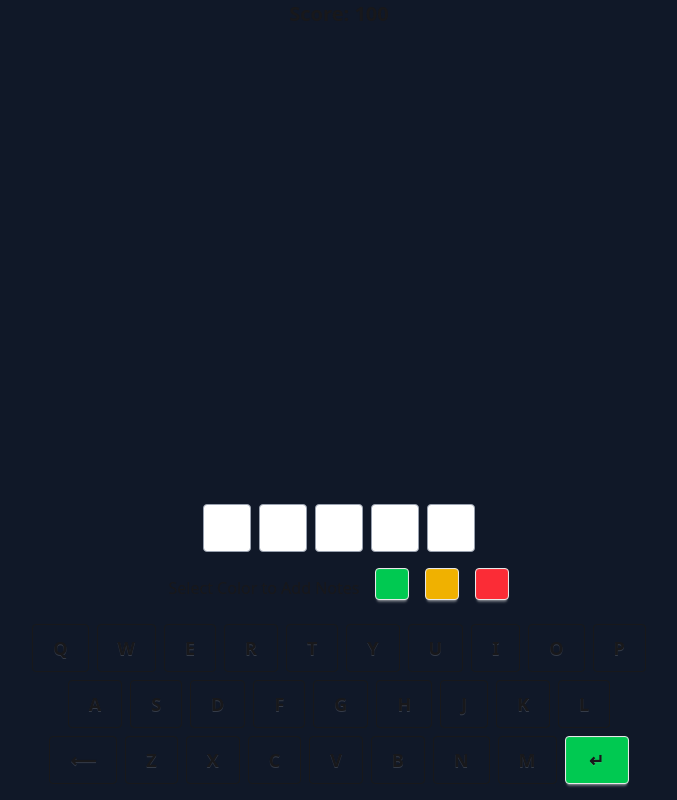
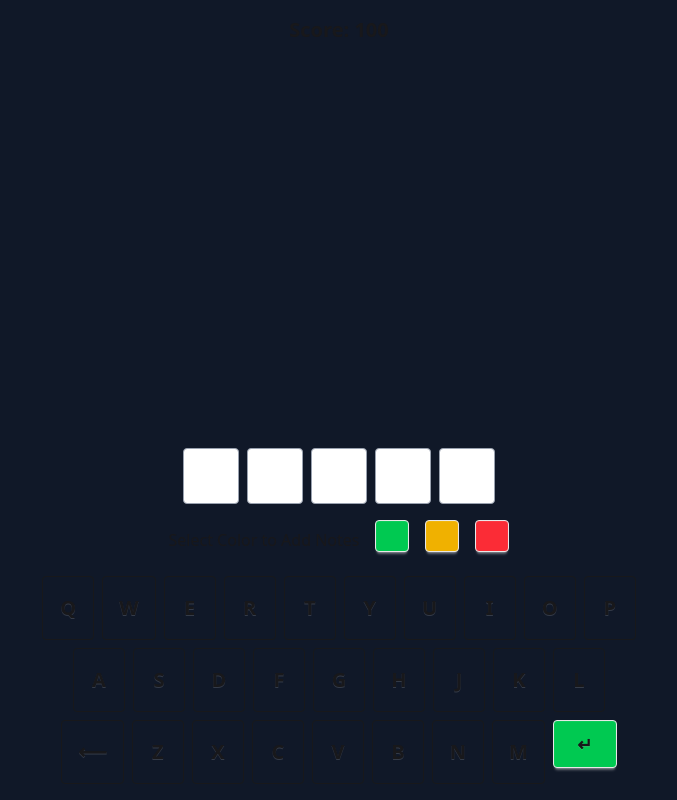
Before and after one commit to dtamez/jotto, a Django app: page / in a window 1280 px wide. Shown: the whole page, without its empty margins (301-978 px from the left). Run offline with Django 5.2, Linux system fonts and the light colour scheme.

Commit message:
Changes to optimize display on phone.

```diff
--- a/jotto/game/templates/base.html
+++ b/jotto/game/templates/base.html
@@ -6,7 +6,8 @@
     <link rel="stylesheet" href="{% static 'css/output.css' %}">
     {% htmx_script %}
   </head>
-  <body hx-headers='{"X-CSRFToken": "{{ csrf_token }}"}'>
+  <body hx-headers='{"X-CSRFToken": "{{ csrf_token }}"}'
+        class="h-[100dvh] overflow-hidden">
     {% block content %}
     {% endblock content %}
   </body>
--- a/jotto/game/templates/game.html
+++ b/jotto/game/templates/game.html
@@ -1,5 +1,5 @@
 <div id="game-root"
-     class="min-h-screen flex flex-col justify-end bg-gray-900 p-4 space-y-4">
+     class="h-full flex flex-col bg-gray-900 p-2 sm:p-4 space-y-2 sm:space-y-4 overflow-hidden">
   <!-- Score Panel -->
   {% include "score.html" %}
   <!-- New Game Panel -->
--- a/jotto/game/templates/guesses.html
+++ b/jotto/game/templates/guesses.html
@@ -1,6 +1,5 @@
 <div id="guess_list"
-     class="flex flex-col space-y-2 overflow-y-auto max-h-[50vh] w-full pb-4 scroll-smooth scrollbar-thin"
-     style="scrollbar-gutter: stable">
+     class="flex-1 flex flex-col-reverse space-y-reverse space-y-2 overflow-y-auto w-full pb-2 sm:pb-4 scroll-smooth scrollbar-thin">
   {% for guess in guesses %}
     <div class="flex items-center justify-between w-full max-w-md mx-auto">
       <!-- Guess Tiles -->
--- a/jotto/game/templates/score.html
+++ b/jotto/game/templates/score.html
@@ -1,4 +1,4 @@
 <div id="score_panel"
-     class="fixed top-0 left-1/2 -translate-x-1/2 text-xl font-bold flex justify-center w-full max-w-md gap-2">
+     class="text-lg sm:text-xl font-bold flex justify-center w-full max-w-md mx-auto gap-2">
   Score: {{ game.score }}
 </div>
--- a/jotto/static/css/output.css
+++ b/jotto/static/css/output.css
@@ -21,8 +21,14 @@
     --container-md: 28rem;
     --text-sm: 0.875rem;
     --text-sm--line-height: calc(1.25 / 0.875);
+    --text-base: 1rem;
+    --text-base--line-height: calc(1.5 / 1);
+    --text-lg: 1.125rem;
+    --text-lg--line-height: calc(1.75 / 1.125);
     --text-xl: 1.25rem;
     --text-xl--line-height: calc(1.75 / 1.25);
+    --text-2xl: 1.5rem;
+    --text-2xl--line-height: calc(2 / 1.5);
     --font-weight-bold: 700;
     --default-transition-duration: 150ms;
     --default-transition-timing-function: cubic-bezier(0.4, 0, 0.2, 1);
@@ -2333,12 +2339,6 @@
   .sticky {
     position: sticky;
   }
-  .top-0 {
-    top: calc(var(--spacing) * 0);
-  }
-  .left-1\/2 {
-    left: calc(1/2 * 100%);
-  }
   .join {
     display: inline-flex;
     align-items: stretch;
@@ -2941,11 +2941,11 @@
   .h-10 {
     height: calc(var(--spacing) * 10);
   }
-  .max-h-\[50vh\] {
-    max-height: 50vh;
-  }
-  .min-h-screen {
-    min-height: 100vh;
+  .h-\[100dvh\] {
+    height: 100dvh;
+  }
+  .h-full {
+    height: 100%;
   }
   .w-16 {
     width: calc(var(--spacing) * 16);
@@ -2956,15 +2956,14 @@
   .max-w-md {
     max-width: var(--container-md);
   }
+  .flex-1 {
+    flex: 1;
+  }
   .shrink {
     flex-shrink: 1;
   }
   .grow {
     flex-grow: 1;
-  }
-  .-translate-x-1\/2 {
-    --tw-translate-x: calc(calc(1/2 * 100%) * -1);
-    translate: var(--tw-translate-x) var(--tw-translate-y);
   }
   .transform {
     transform: var(--tw-rotate-x,) var(--tw-rotate-y,) var(--tw-rotate-z,) var(--tw-skew-x,) var(--tw-skew-y,);
@@ -3027,9 +3026,6 @@
   .justify-center {
     justify-content: center;
   }
-  .justify-end {
-    justify-content: flex-end;
-  }
   .gap-2 {
     gap: calc(var(--spacing) * 2);
   }
@@ -3043,13 +3039,6 @@
       margin-block-end: calc(calc(var(--spacing) * 2) * calc(1 - var(--tw-space-y-reverse)));
     }
   }
-  .space-y-4 {
-    :where(& > :not(:last-child)) {
-      --tw-space-y-reverse: 0;
-      margin-block-start: calc(calc(var(--spacing) * 4) * var(--tw-space-y-reverse));
-      margin-block-end: calc(calc(var(--spacing) * 4) * calc(1 - var(--tw-space-y-reverse)));
-    }
-  }
   .space-y-reverse {
     :where(& > :not(:last-child)) {
       --tw-space-y-reverse: 1;
@@ -3060,14 +3049,11 @@
     text-overflow: ellipsis;
     white-space: nowrap;
   }
-  .overflow-x-scroll {
-    overflow-x: scroll;
+  .overflow-hidden {
+    overflow: hidden;
   }
   .overflow-y-auto {
     overflow-y: auto;
-  }
-  .overflow-y-scroll {
-    overflow-y: scroll;
   }
   .scroll-smooth {
     scroll-behavior: smooth;
@@ -3102,15 +3088,18 @@
   .bg-yellow-500 {
     background-color: var(--color-yellow-500);
   }
+  .p-2 {
+    padding: calc(var(--spacing) * 2);
+  }
   .p-4 {
     padding: calc(var(--spacing) * 4);
   }
-  .pb-4 {
-    padding-bottom: calc(var(--spacing) * 4);
-  }
-  .text-xl {
-    font-size: var(--text-xl);
-    line-height: var(--tw-leading, var(--text-xl--line-height));
+  .pb-2 {
+    padding-bottom: calc(var(--spacing) * 2);
+  }
+  .text-lg {
+    font-size: var(--text-lg);
+    line-height: var(--tw-leading, var(--text-lg--line-height));
   }
   .font-bold {
     --tw-font-weight: var(--font-weight-bold);
@@ -3195,6 +3181,31 @@
     @layer daisyui.l1.l2.l3 {
       --btn-color: var(--color-primary);
       --btn-fg: var(--color-primary-content);
+    }
+  }
+  .sm\:space-y-4 {
+    @media (width >= 40rem) {
+      :where(& > :not(:last-child)) {
+        --tw-space-y-reverse: 0;
+        margin-block-start: calc(calc(var(--spacing) * 4) * var(--tw-space-y-reverse));
+        margin-block-end: calc(calc(var(--spacing) * 4) * calc(1 - var(--tw-space-y-reverse)));
+      }
+    }
+  }
+  .sm\:p-4 {
+    @media (width >= 40rem) {
+      padding: calc(var(--spacing) * 4);
+    }
+  }
+  .sm\:pb-4 {
+    @media (width >= 40rem) {
+      padding-bottom: calc(var(--spacing) * 4);
+    }
+  }
+  .sm\:text-xl {
+    @media (width >= 40rem) {
+      font-size: var(--text-xl);
+      line-height: var(--tw-leading, var(--text-xl--line-height));
     }
   }
 }
@@ -3341,6 +3352,10 @@
       }
     }
   }
+  height: calc(var(--spacing) * 12);
+  min-width: 2.5rem;
+  font-size: var(--text-base);
+  line-height: var(--tw-leading, var(--text-base--line-height));
   @layer daisyui.l1 {
     &:not( .btn-active, :hover, :active:focus, :focus-visible, input:checked:not(.filter .btn), :disabled, [disabled], .btn-disabled ) {
       --btn-shadow: "";
@@ -3359,10 +3374,25 @@
       }
     }
   }
-  @layer daisyui.l1.l2 {
-    --fontsize: 1.125rem;
-    --btn-p: 1.25rem;
-    --size: calc(var(--size-field, 0.25rem) * 12);
+  @media (width >= 40rem) {
+    height: calc(var(--spacing) * 14);
+  }
+  @media (width >= 40rem) {
+    min-width: 3rem;
+  }
+  @media (width >= 40rem) {
+    font-size: var(--text-lg);
+    line-height: var(--tw-leading, var(--text-lg--line-height));
+  }
+  @media (width >= 48rem) {
+    height: calc(var(--spacing) * 16);
+  }
+  @media (width >= 48rem) {
+    min-width: 3.25rem;
+  }
+  @media (width >= 48rem) {
+    font-size: var(--text-xl);
+    line-height: var(--tw-leading, var(--text-xl--line-height));
   }
 }
 .guess {
@@ -3523,11 +3553,31 @@
       }
     }
   }
+  @media (width >= 40rem) {
+    height: calc(var(--spacing) * 12);
+  }
+  @media (width >= 40rem) {
+    width: calc(var(--spacing) * 12);
+  }
+  @media (width >= 40rem) {
+    font-size: var(--text-xl);
+    line-height: var(--tw-leading, var(--text-xl--line-height));
+  }
+  @media (width >= 48rem) {
+    height: calc(var(--spacing) * 14);
+  }
+  @media (width >= 48rem) {
+    width: calc(var(--spacing) * 14);
+  }
+  @media (width >= 48rem) {
+    font-size: var(--text-2xl);
+    line-height: var(--tw-leading, var(--text-2xl--line-height));
+  }
 }
 .tile {
   display: flex;
-  height: calc(var(--spacing) * 12);
-  width: calc(var(--spacing) * 12);
+  height: calc(var(--spacing) * 11);
+  width: calc(var(--spacing) * 11);
   align-items: center;
   justify-content: center;
   border-radius: 0.25rem;
@@ -3535,11 +3585,31 @@
   border-width: 1px;
   border-color: var(--color-gray-400);
   background-color: var(--color-white);
-  font-size: var(--text-xl);
-  line-height: var(--tw-leading, var(--text-xl--line-height));
+  font-size: var(--text-lg);
+  line-height: var(--tw-leading, var(--text-lg--line-height));
   --tw-font-weight: var(--font-weight-bold);
   font-weight: var(--font-weight-bold);
   color: var(--color-gray-800);
+  @media (width >= 40rem) {
+    height: calc(var(--spacing) * 12);
+  }
+  @media (width >= 40rem) {
+    width: calc(var(--spacing) * 12);
+  }
+  @media (width >= 40rem) {
+    font-size: var(--text-xl);
+    line-height: var(--tw-leading, var(--text-xl--line-height));
+  }
+  @media (width >= 48rem) {
+    height: calc(var(--spacing) * 14);
+  }
+  @media (width >= 48rem) {
+    width: calc(var(--spacing) * 14);
+  }
+  @media (width >= 48rem) {
+    font-size: var(--text-2xl);
+    line-height: var(--tw-leading, var(--text-2xl--line-height));
+  }
 }
 .eval {
   @layer daisyui.l1.l2.l3 {
@@ -4086,21 +4178,6 @@
     background-position-x: -115%;
   }
 }
-@property --tw-translate-x {
-  syntax: "*";
-  inherits: false;
-  initial-value: 0;
-}
-@property --tw-translate-y {
-  syntax: "*";
-  inherits: false;
-  initial-value: 0;
-}
-@property --tw-translate-z {
-  syntax: "*";
-  inherits: false;
-  initial-value: 0;
-}
 @property --tw-rotate-x {
   syntax: "*";
   inherits: false;
@@ -4281,9 +4358,6 @@
 @layer properties {
   @supports ((-webkit-hyphens: none) and (not (margin-trim: inline))) or ((-moz-orient: inline) and (not (color:rgb(from red r g b)))) {
     *, ::before, ::after, ::backdrop {
-      --tw-translate-x: 0;
-      --tw-translate-y: 0;
-      --tw-translate-z: 0;
       --tw-rotate-x: initial;
       --tw-rotate-y: initial;
       --tw-rotate-z: initial;
```
Also changed, not shown: other parts of jotto/static/css/output.css (+28 -9 lines), jotto/static/css/input.css (+21 -4 lines).
